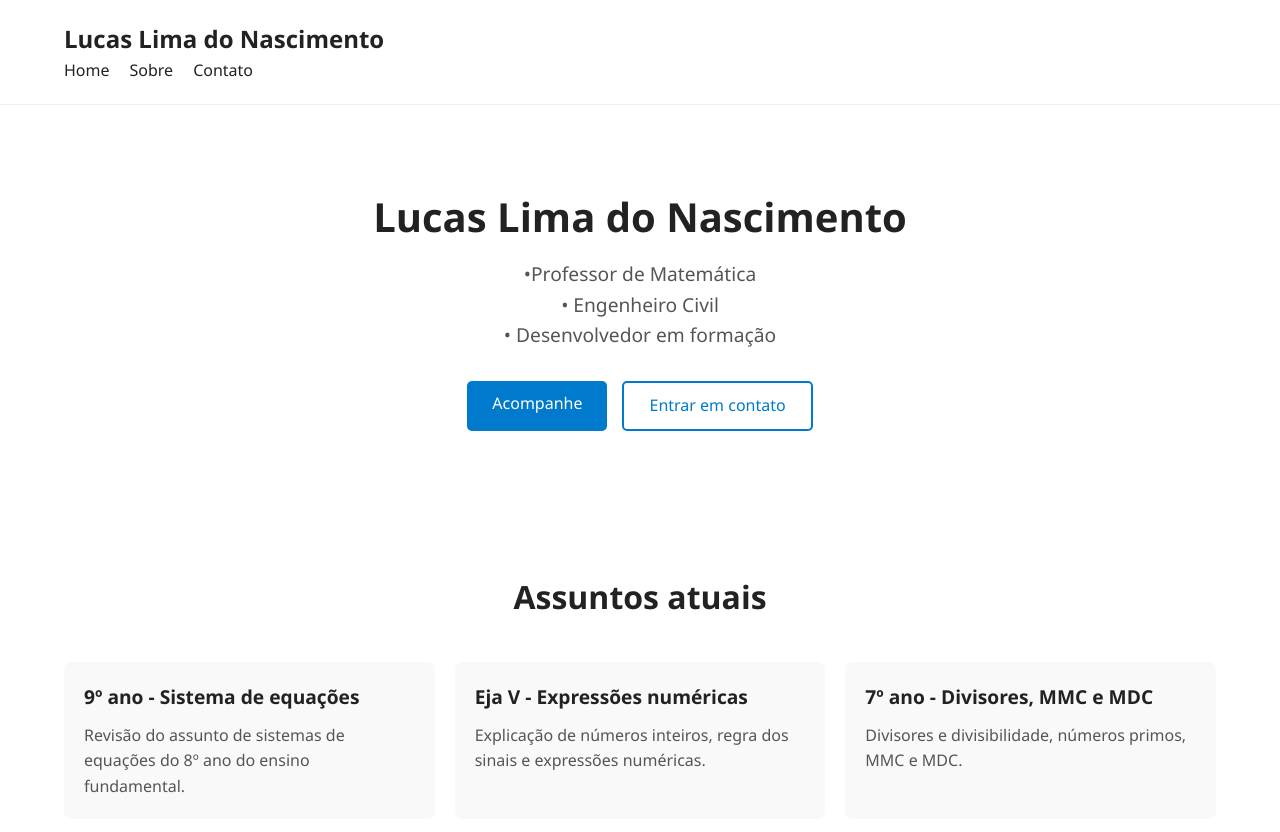
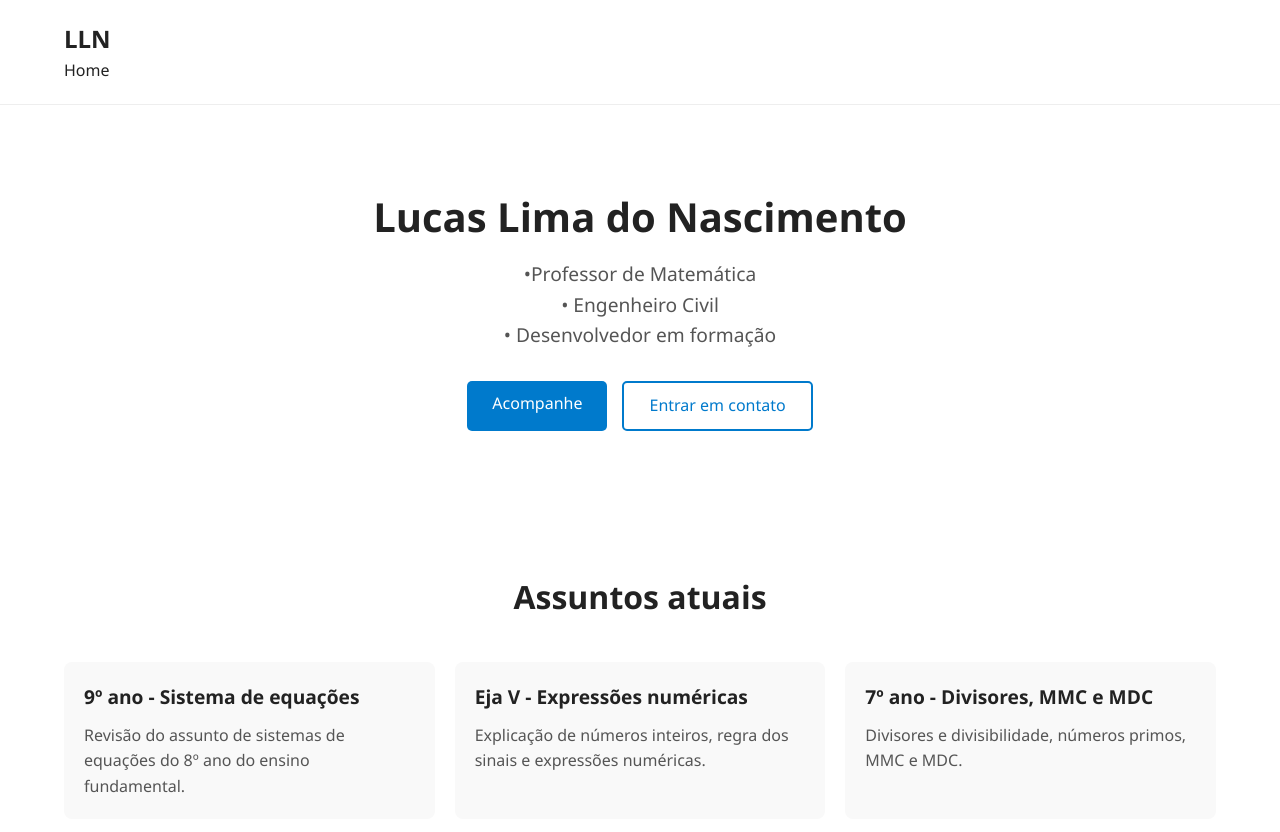
Before and after one commit to lucaslimandev/siteLucasLimanDev, a plain HTML site: page index.html in a window 1280 px wide. Drawn offline with Linux system fonts and the light colour scheme.

```diff
--- a/index.html
+++ b/index.html
@@ -9,12 +9,10 @@
   <body>
     <header>
       <div class="container">
-        <h1 class="logo">Lucas Lima do Nascimento</h1>
+        <h1 class="logo">LLN</h1>
         <nav>
           <ul class="menu">
-            <li><a href="#">Home</a></li>
-            <li><a href="#">Sobre</a></li>
-            <li><a href="#">Contato</a></li>
+            <li><a href="https://lucaslimandev.com">Home</a></li>
           </ul>
         </nav>
       </div>
```
